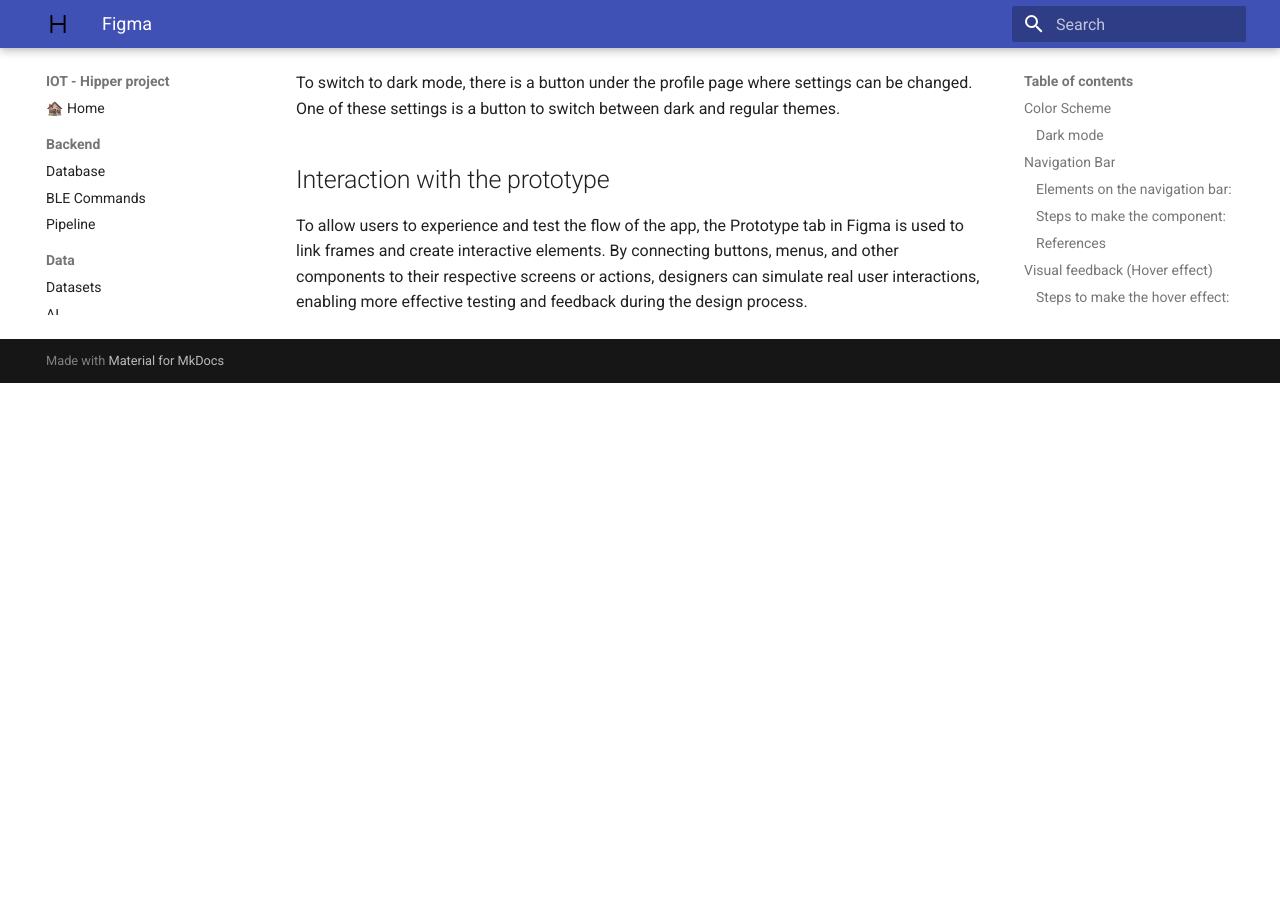
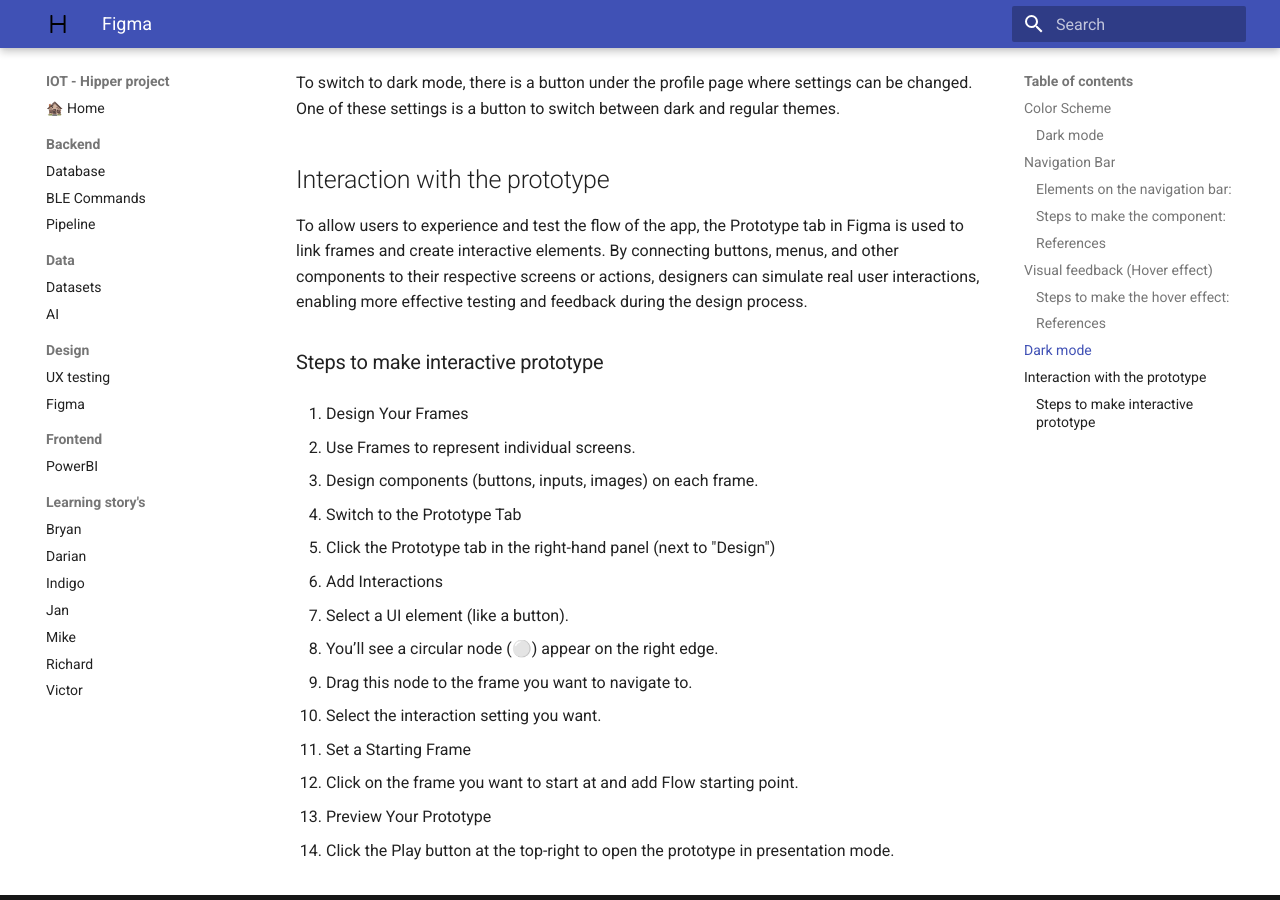
Before and after one commit to Vic-Warden/Digital-Life-Hipper-Monitoring, an MkDocs documentation site: the page built from docs/design/figma.md, in a window 1280 px wide and 900 px high, scrolled down 4131 px. Built offline with MkDocs 1.6.1 and Material for MkDocs 9.7.7, drawn with Linux system fonts in a browser that asks for light colours; before the commit the page ends 4514 px from its top, so only the background shows below that.

Commit message:
docs: Steps for interactive prototype.

```diff
--- a/docs/design/figma.md
+++ b/docs/design/figma.md
@@ -87,3 +87,29 @@ To switch to dark mode, there is a button under the profile page where settings
 
 ## Interaction with the prototype
 To allow users to experience and test the flow of the app, the Prototype tab in Figma is used to link frames and create interactive elements. By connecting buttons, menus, and other components to their respective screens or actions, designers can simulate real user interactions, enabling more effective testing and feedback during the design process.
+
+### Steps to make interactive prototype
+
+1. Design Your Frames
+
+- Use Frames to represent individual screens.
+- Design components (buttons, inputs, images) on each frame.
+
+2. Switch to the Prototype Tab
+
+- Click the Prototype tab in the right-hand panel (next to "Design")
+
+3. Add Interactions
+
+- Select a UI element (like a button).
+- You’ll see a circular node (⚪) appear on the right edge.
+- Drag this node to the frame you want to navigate to.
+- Select the interaction setting you want.
+
+4. Set a Starting Frame
+
+- Click on the frame you want to start at and add Flow starting point.
+
+5. Preview Your Prototype
+
+- Click the Play button at the top-right to open the prototype in presentation mode.
```
